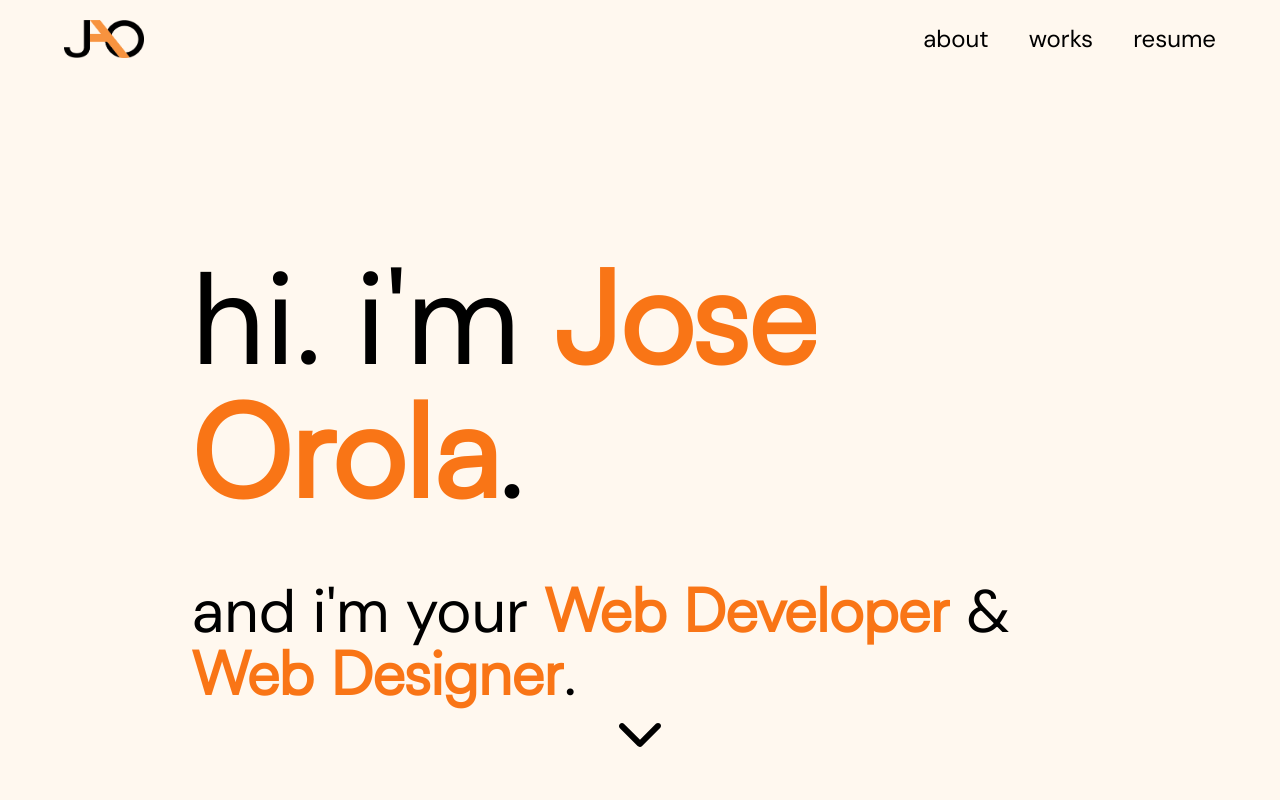
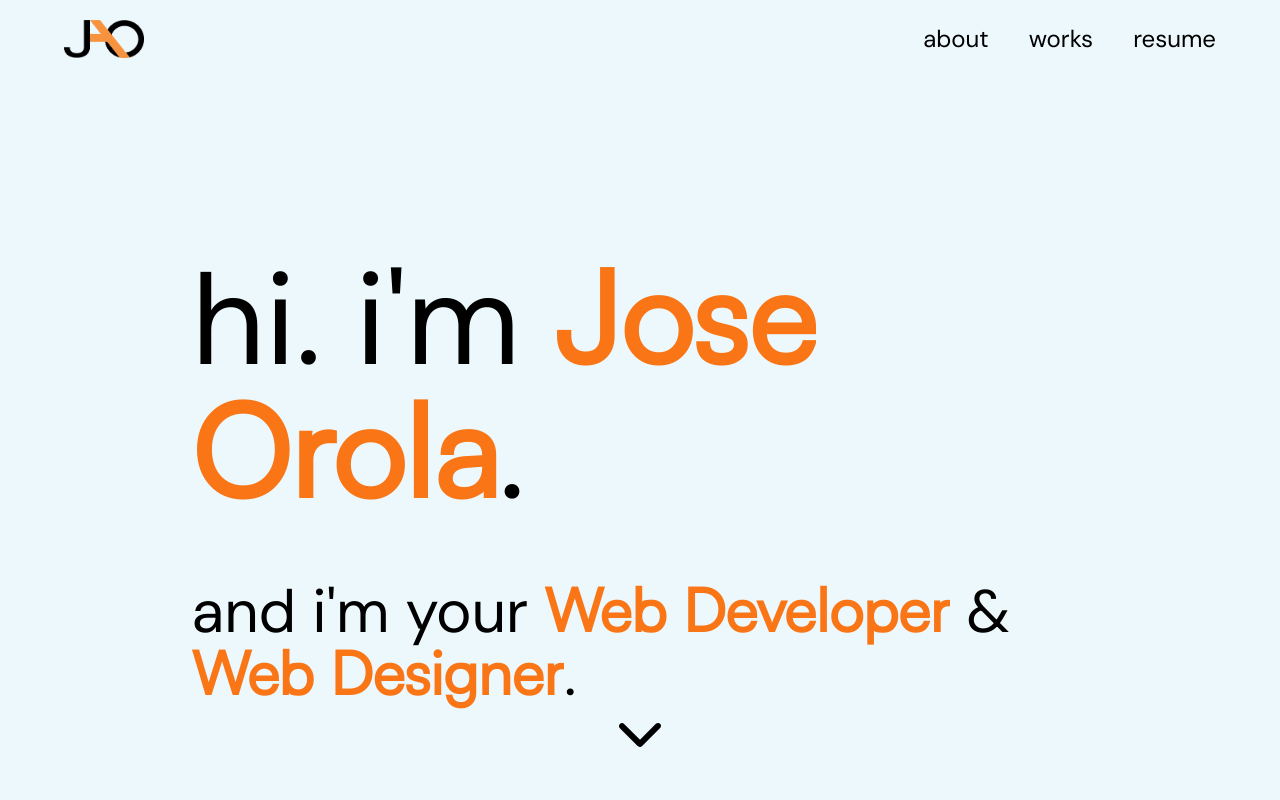
Before and after one commit to jorola0411/PortfolioWebsite, a React (Vite) app in the folder portfolio-website/: page / in a window 1280 px wide. Shown: the top 800 px of the page. Built offline with nearby package versions, Linux system fonts and the light colour scheme.

Commit message:
Updated resume

```diff
--- a/portfolio-website/src/App.css
+++ b/portfolio-website/src/App.css
@@ -2,7 +2,7 @@
   --radial-gradient-background: 255, 255, 255;
   --solid-color-background: 255, 255, 255;
   --overlay-color: 255, 255, 255;
-  background-color: #FFF8EF;
+  background-color: #ecf8fc;
   min-height: 100%;
 }
 
--- a/portfolio-website/src/components/Home.jsx
+++ b/portfolio-website/src/components/Home.jsx
@@ -75,7 +75,6 @@ function Home() {
             and i'm your <span className="bg-beige-500 bg-clip-text text-transparent font-bold "> Web Developer</span> & <span className="bg-beige-500 bg-clip-text text-transparent font-bold"> Web Designer</span>. {/*text-transparent is needed for the gradient to show up*/}
           </h2>
 
-
         </div>
 
         <div className="max-md:hidden absolute bottom-8 left-1/2 -translate-x-1/2 cursor-pointer">
@@ -88,7 +87,7 @@ function Home() {
         <div className="mx-auto space-y-2 md:mt-10 sm:col-span-4 md:col-span-4 lg:col-span-4 xl:col-span-4 mb-10">
           <h2 className="sm:text-2xl md:text-4xl lg:text-4xl xl:text-6xl text-center" ref={featuredRef}
             id="feature">featured work</h2>
-          <hr className="border-t-2 border-black mt-2 " />
+          <hr className="border-t-2 border-black mt-2" />
         </div>
 
 
--- a/portfolio-website/src/components/Layout.jsx
+++ b/portfolio-website/src/components/Layout.jsx
@@ -58,7 +58,7 @@ function Layout() {
               </div>
 
               <div className="relative group cursor-pointer flex flex-col items-center">
-                <a href="/joseorolaresume.pdf" className="text-lg md:text-2xl xl:text-5xl hover:underline" target="_blank">resume</a>
+                <a href="/JoseOrolaResume.pdf" className="text-lg md:text-2xl xl:text-5xl hover:underline" target="_blank">resume</a>
                 <span className="absolute top-full w-50 mt-2 lg:text-lg xl:text-3xl opacity-0 group-hover:opacity-100 transition-opacity z-10 text-center pointer-events-none">
                   me, in one page.
                 </span>
--- a/portfolio-website/src/components/Projects.jsx
+++ b/portfolio-website/src/components/Projects.jsx
@@ -42,8 +42,6 @@ function Project() {
 
 
             <div className="grid grid-cols-1 sm:grid-cols-4 md:grid-cols-4 lg:grid-cols-4 xl:grid-col-4 pt-10 overflow-x-hidden">
-
-
 
               <div className="sm:col-span-4 md:col-span-2 lg:col-span-2 xl:col-span-2 gap-4 sm:order-7 md:order-8 lg:order-8 xl:order-8" data-aos="fade-right">
                 <Link to="lelem">
--- a/portfolio-website/src/components/Styles.jsx
+++ b/portfolio-website/src/components/Styles.jsx
@@ -163,9 +163,6 @@ export default function Styles() {
         </div>
       </section>
 
-
-
-
       <section className='p-10 bg-beige-200 mt-10'>
         <div className="grid grid-cols-1 sm:grid-cols-3 md:grid-cols-2 gap-8 mx-auto max-w-[90%] mb-10">
           <div className='col-span-1 sm:col-span-3 md:col-span-1 sm:order-1'>
```
Also changed, not shown: 1 other file (tests, documents, lock files or other folders).
